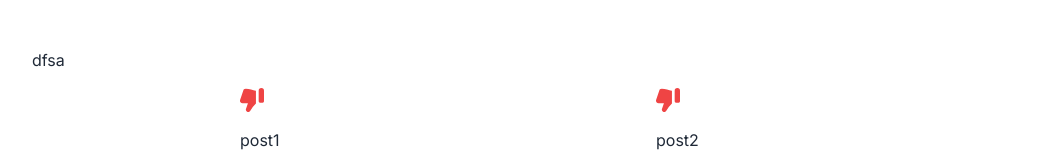
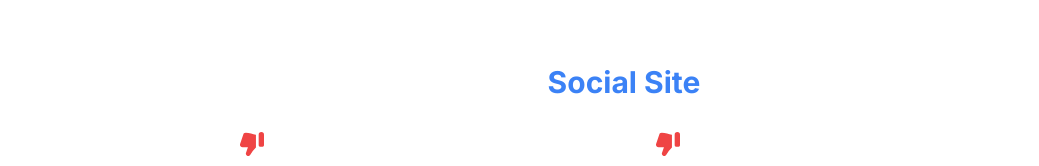
Before and after one commit to mjjstockman/card-likes, a Next.js app in the folder likes/: page / in a window 1280 px wide. Shown: the top 166 px of the page, without its empty margins (16-1055 px from the left). Built offline with nearby package versions, Linux system fonts and the light colour scheme.

Commit message:
Add Title.js to components/typography

```diff
--- /dev/null
+++ b/likes/app/components/typography/Title.js
@@ -0,0 +1,7 @@
+const Title = ({ text }) => {
+  return (
+    <h1 className='text-3xl p-4 font-bold text-blue-500 text-center'>{text}</h1>
+  );
+};
+
+export default Title;
--- a/likes/app/page.js
+++ b/likes/app/page.js
@@ -1,4 +1,5 @@
 import Post from './components/cards/Post';
+import Title from './components/typography/Title';
 
 export default function Home() {
   const posts = [
@@ -23,7 +24,7 @@ export default function Home() {
   ];
   return (
     <main className='flex min-h-screen flex-col p-12'>
-      <h1>dfsa</h1>
+      <Title text='Social Site' />
       <div className='flex flex-wrap gap-8 justify-center'>
         {posts.map((post) => {
           return (
```
